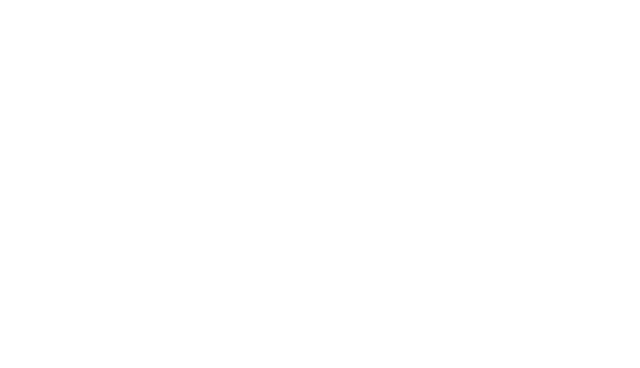
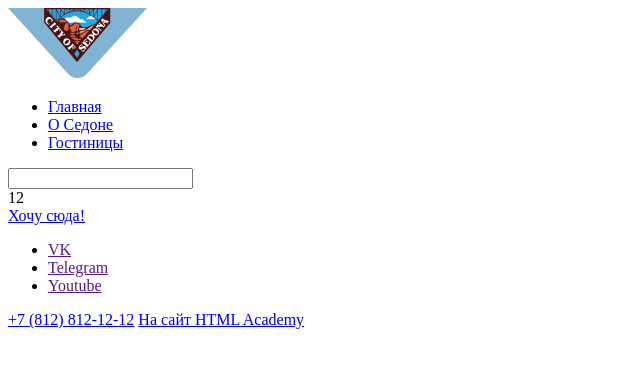
Before and after one commit to aManAndCode/1568105-sedona-34, a plain HTML site: page catalog.html in a window 1280 px wide. Shown: the whole page, without its empty margins (0-640 px from the left). Drawn offline with Linux system fonts and the light colour scheme.

Commit message:
подготовил к вёрстке catalog.html
сделать main-inner

```diff
--- a/catalog.html
+++ b/catalog.html
@@ -2,16 +2,72 @@
 <html lang="ru">
   <head>
     <meta charset="utf-8">
-    <title>Седона / Каталог</title>
+    <title>Каталог</title>
   </head>
 
   <body>
-    <header>
+    <header class="page-header">
+      <a class="page-header-logo" title="Логотип на главной странице.">
+        <img src="images/page-header-logo.png" width="139" height="70" alt="Логотип на главной странице.">
+      </a>
 
+      <nav class="page-header-nav">
+        <ul class="page-header-nav-list">
+          <li class="page-header-nav-item">
+            <a class="page-header-nav-link" href="#">Главная</a>
+          </li>
+          <li class="page-header-nav-item">
+            <a class="page-header-nav-link" href="#">О Седоне</a>
+          </li>
+          <li class="page-header-nav-item">
+            <a class="page-header-nav-link" href="#">Гостиницы</a><!-- active -->
+          </li>
+        </ul>
+      </nav>
+
+      <form class="header-search" action="#" method="get">
+        <input class="header-search-text" type="search" name="">
+      </form>
+
+      <div class="favs">
+        <span>12</span>
+      </div>
+
+      <a href="#" class="iwant">Хочу сюда!</a>
     </header>
 
-    <main></main>
 
-    <footer></footer>
+    <main class="main-inner">
+      <!-- доделать main-inner -->
+    </main>
+
+
+    <footer>
+      <ul class="footer-socials-list">
+        <li class="footer-socials-item">
+          <a href="">VK
+          <!-- добавить svg -->
+
+          </a>
+        </li>
+        <li class="footer-socials-item">
+          <a href="">Telegram
+          <!-- добавить svg -->
+
+          </a>
+        </li>
+        <li class="footer-socials-item">
+          <a href="">Youtube
+          <!-- добавить svg -->
+
+          </a>
+        </li>
+      </ul>
+      <a href="tel:+78128121212">+7 (812) 812-12-12</a>
+      <a class="footer-academy-link" href="https://htmlacademy.ru/">
+        <span class="visually-hidden">На сайт HTML Academy</span>
+        <!-- добавить svg -->
+      </a>
+    </footer>
   </body>
 </html>
```
Also changed, not shown: index.html (+1 -1 lines).
